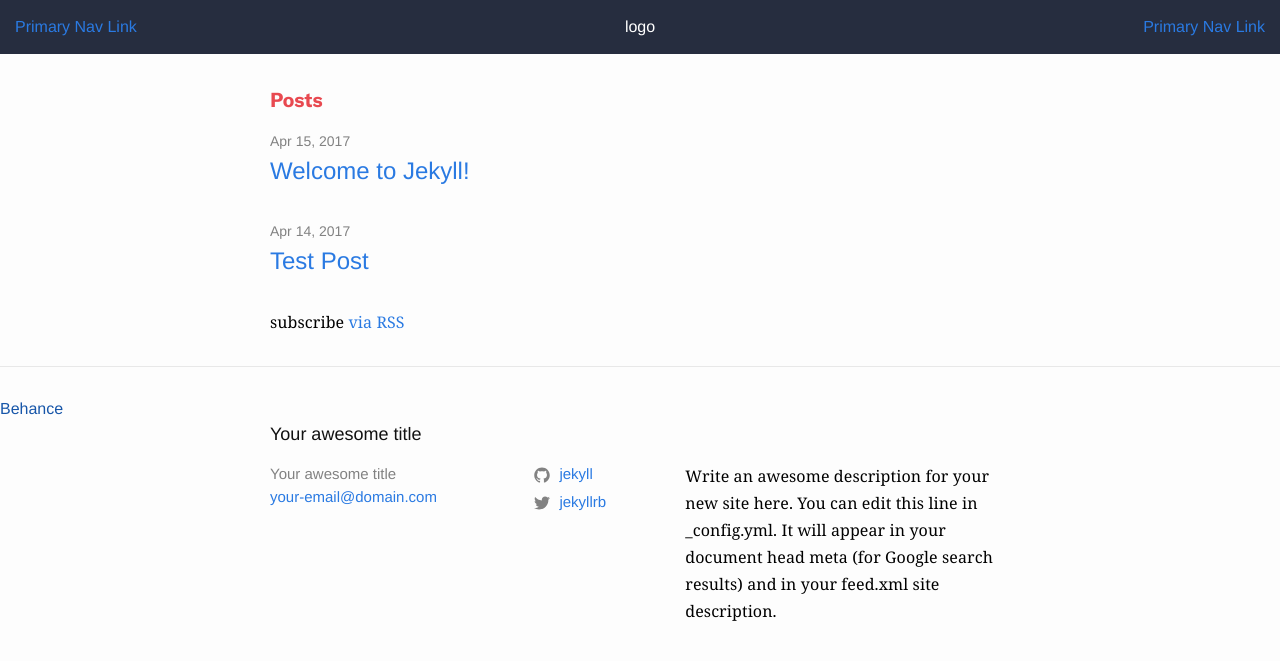
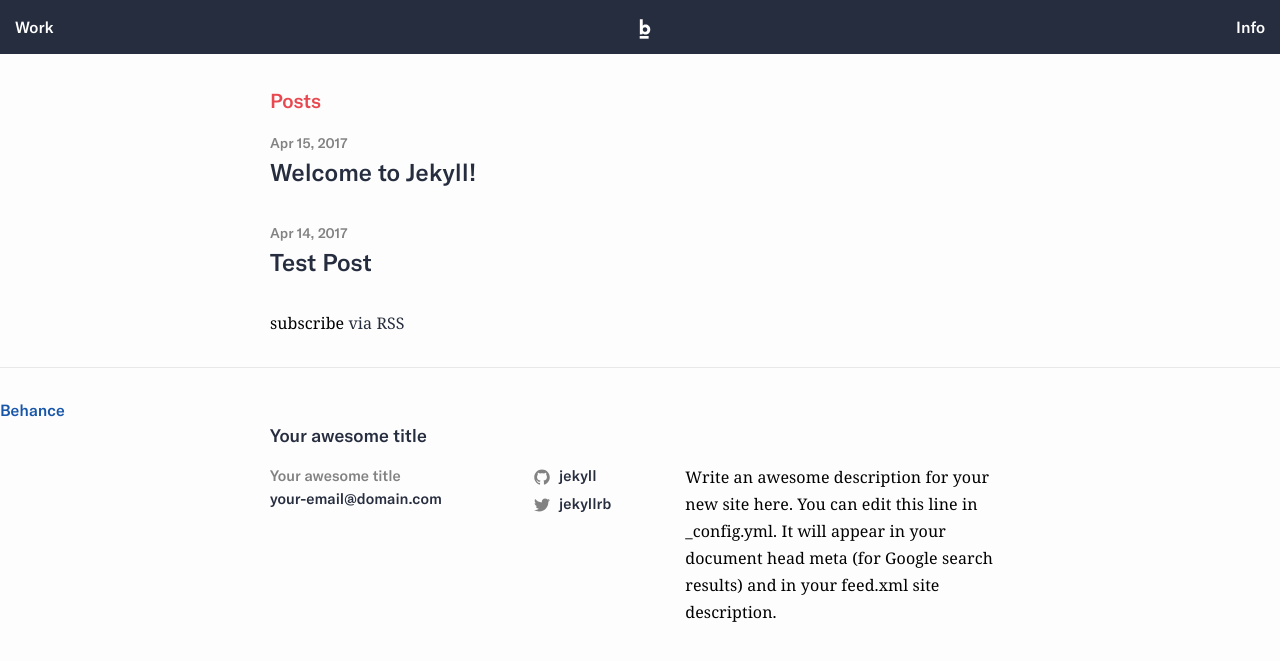
Before and after one commit to benludwig/benludwig.github.io, a Jekyll site: the page built from index.md, in a window 1280 px wide. Shown: the top 661 px of the page. Built offline with Jekyll 4.4.1, drawn with Linux system fonts in a browser that asks for light colours.

Commit message:
Header footer and revised style org

```diff
--- a/_includes/organisms-primary-nav.html
+++ /dev/null
@@ -1,14 +0,0 @@
-<div class="primary-nav">
-  <div class="primary-nav-third">
-    <a href="#" class="primary-nav-link">Primary Nav Link</a>
-
-  </div>
-  <div class="primary-nav-third">
-    <div class="logo">logo</div>
-
-  </div>
-  <div class="primary-nav-third">
-    <a href="#" class="primary-nav-link">Primary Nav Link</a>
-
-  </div>
-</div>
--- /dev/null
+++ b/_includes/primary-nav.html
@@ -0,0 +1,15 @@
+<div class="primary-nav">
+  <div class="primary-nav-inside">
+    <div class="primary-nav-third">
+      <a href="#" class="primary-nav-link">Work</a>
+    </div>
+    <div class="primary-nav-third">
+      <div class="logo">
+        <a href="/"><img src="/assets/images/logo.svg"></a>
+      </div>
+    </div>
+    <div class="primary-nav-third">
+      <a href="#" class="primary-nav-link">Info</a>
+    </div>
+  </div>
+</div>
--- a/_layouts/default.html
+++ b/_layouts/default.html
@@ -5,7 +5,7 @@
 
   <body>
 
-    {% include organisms-primary-nav.html %}
+    {% include primary-nav.html %}
 
     <main class="page-content" aria-label="Content">
       <div class="wrapper">
--- a/_sass/abstracts/_variables.scss
+++ b/_sass/abstracts/_variables.scss
@@ -51,7 +51,7 @@ $color-white: #ffffff;
  /*Typography---------------------------
  -------------------------------------*/
 
- $font-primary : 'GTAmericaBold', serif;
+ $font-primary : 'GTAmerica-Medium', serif;
  $font-secondary : 'GTAmericaBold', serif;
  $font-copy : 'GTAmericaBold', serif;
  $font-weight-standard: 400;
@@ -199,8 +199,8 @@ $border-radius: 4px;
     transition: all 0.2s ease;
     }
 
-
-
+/*Image Aspect Ratios------------------
+-------------------------------------*/
 
 @mixin ratio16-9 {
     padding-top: 56.25%;
--- a/_sass/ludwig.scss
+++ b/_sass/ludwig.scss
@@ -48,3 +48,18 @@ $on-laptop:        800px !default;
   "ludwig/syntax-highlighting",
   "style"
 ;
+
+/*Primary Nav--------------------------
+-------------------------------------*/
+
+.primary-nav {
+    position: fixed;
+    top: 0;
+    width: 100%;
+    height: 55px;
+    z-index: 100;
+    }
+
+.page-content {
+    margin-top: 55px;
+    }
--- a/_sass/style.scss
+++ b/_sass/style.scss
@@ -3,16 +3,28 @@
 
 @import "abstracts/variables";
 
+body {
+    font-family: $font-primary;
+    color: $color-dark;
+    font-weight: $font-weight-standard;
+    }
 
 a,
 button {
-   outline: 0;
-}
+    outline: 0;
+    text-decoration: none;
+    color: $color-dark;
+    font-weight: $font-weight-standard;
+    }
 
 a:hover, a:active, a:focus {
   /* styling for any way a link is about to be used */
-}
+    }
 
+img {
+    width: 100%;
+    height: auto;
+    }
 
 h1 {
     @include h1;
@@ -34,7 +46,7 @@ p {
     padding-top: 90%; /* 16:9 Aspect Ratio */
     }
 
-  .card-top {
+.card-top {
     position:  absolute;
     top: 0;
     width: 100%;
@@ -42,7 +54,7 @@ p {
     background-color:#333333;
     }
 
-  .card-bottom {
+.card-bottom {
     position:  absolute;
     bottom: 0;
     width: 100%;
@@ -53,12 +65,21 @@ p {
 /*Primary Nav--------------------------
 -------------------------------------*/
 
-.primary-nav {
+.primary-nav-inside {
     @include flex;
     @include flex-justify-space-between;
+    @include flex-align-center;
     background-color: $color-dark;
     color: $color-white;
     padding: 15px;
+    }
+
+.primary-nav-inside .logo {
+    max-width: 20px;
+    }
+
+.primary-nav-inside a {
+    color: $color-white;
     }
 
 /*Comps--------------------------------
@@ -110,7 +131,6 @@ p {
     background: $color-hot;
     }
 
-
 /*George Street -----------------------
 -------------------------------------*/
 
```
Also changed, not shown: assets/images/logo.svg (added), 3 other files.
